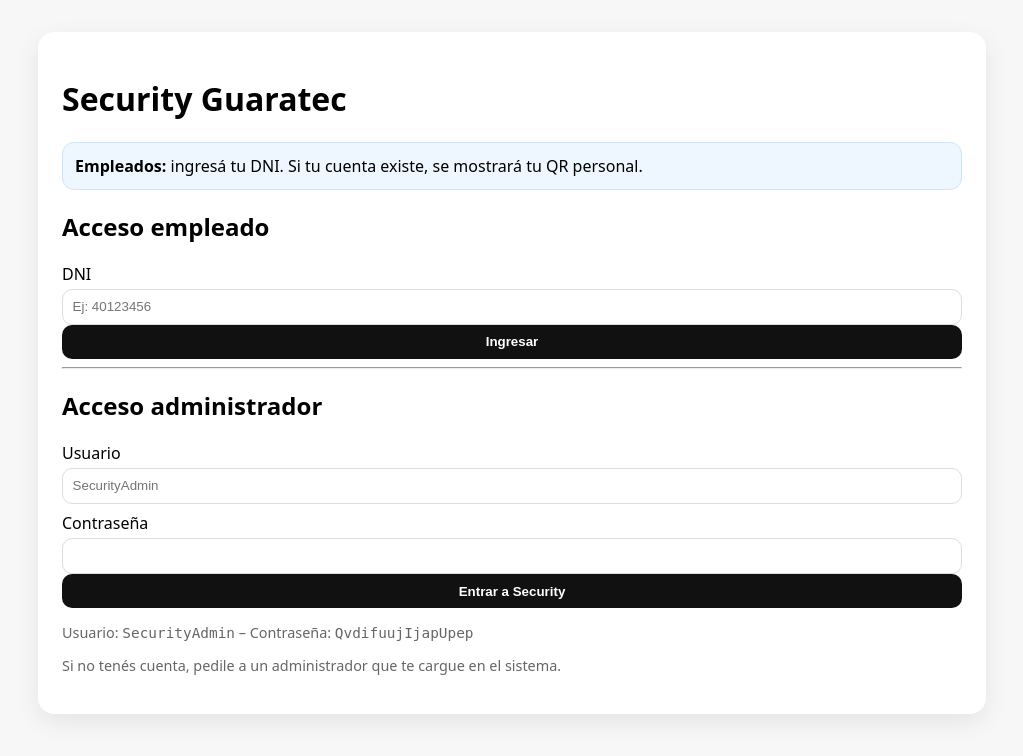
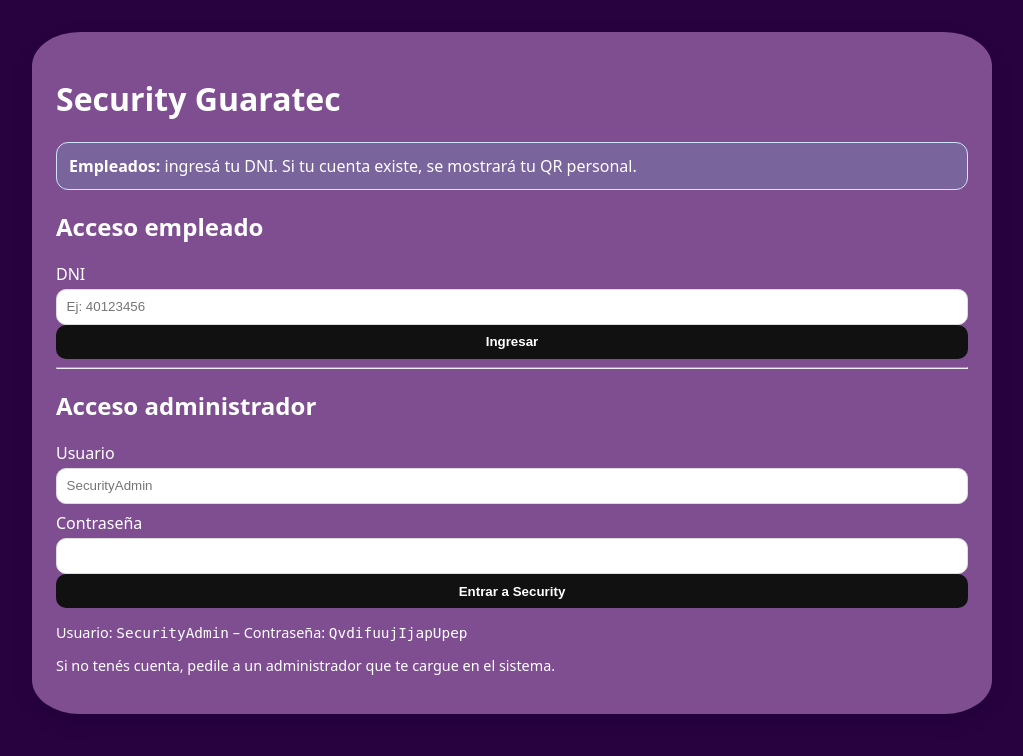
Before and after one commit to PuchettiTobias/WebD, a PHP site: page / in a window 1280 px wide. Shown: the top 756 px of the page, without its empty margins (128-1151 px from the left). Run offline with PHP 8.4, Linux system fonts and the light colour scheme.

Commit message:
Update style.css

```diff
--- a/proyecto/public/style.css
+++ b/proyecto/public/style.css
@@ -1,12 +1,74 @@
-:root { font-family: system-ui, Arial, sans-serif; }
-body { margin: 0; padding: 2rem; background: #f7f7f7; }
-.container { max-width: 900px; margin: auto; background: #fff; padding: 1.5rem; border-radius: 16px; box-shadow: 0 8px 24px rgba(0,0,0,0.08); }
-label { display: block; margin: 0.5rem 0 0.25rem; }
-input, select, button { padding: 0.6rem; border-radius: 10px; border: 1px solid #ddd; width: 100%; box-sizing: border-box; }
-button { cursor: pointer; border: none; background: #111; color: #fff; font-weight: 600; }
-button:hover { opacity: .9; }
-.table { width: 100%; border-collapse: collapse; margin-top: 1rem; }
-.table th, .table td { border: 1px solid #e5e5e5; padding: 0.6rem; text-align: left; }
-.small { color: #666; font-size: 0.9rem; }
-.notice { background: #eef6ff; padding: .75rem; border-radius: 12px; border: 1px solid #cfe4ff; }
-.center { text-align: center; }
+:root {
+    font-family: system-ui, Arial, sans-serif;
+}
+body {
+    margin: 0;
+    padding: 2rem;
+    background: #27023f;
+}
+.container {
+    max-width: 57rem;
+    margin: auto;
+    color: white;
+    padding: 1.5rem;
+    border-radius: 5%;
+    box-shadow: 0 8px 24px rgba(0,0,0,0.08);
+    background-color: rgb(126, 78, 145);
+}
+label {
+    display: block;
+    margin: 0.5rem 0 0.25rem;
+}
+input, select, button {
+    padding: 0.6rem;
+    border-radius: 10px;
+    border: 1px solid #ddd;
+    width: 100%;
+    box-sizing: border-box;
+}
+button {
+    cursor: pointer;
+    border: none;
+    background: #111;
+    color: #fff;
+    font-weight: 600;
+}
+button:hover {
+    opacity: 0.9;
+}
+.table {
+    width: 100%;
+    border-collapse: collapse;
+    margin-top: 1rem;
+}
+.table th, .table td {
+    border: 1px solid #e5e5e5;
+    padding: 0.6rem;
+    text-align: left;
+}
+.small {
+    font-size: 0.9rem;
+}
+.notice {
+    background-color: rgb(122, 100, 156);
+    padding: .75rem;
+    border-radius: 12px;
+    border: 1px solid #cfe4ff;
+}
+.center {
+    text-align: center;
+}
+a{
+    text-decoration: none;
+    color: white;
+}
+.container-menu{
+    width: 95%;
+    background-color: #8a5ca8;
+    color: white;
+    padding-left: 0.5rem;
+    border-radius: 5%;
+}
+li{
+    padding-bottom: 1rem;
+}
```
